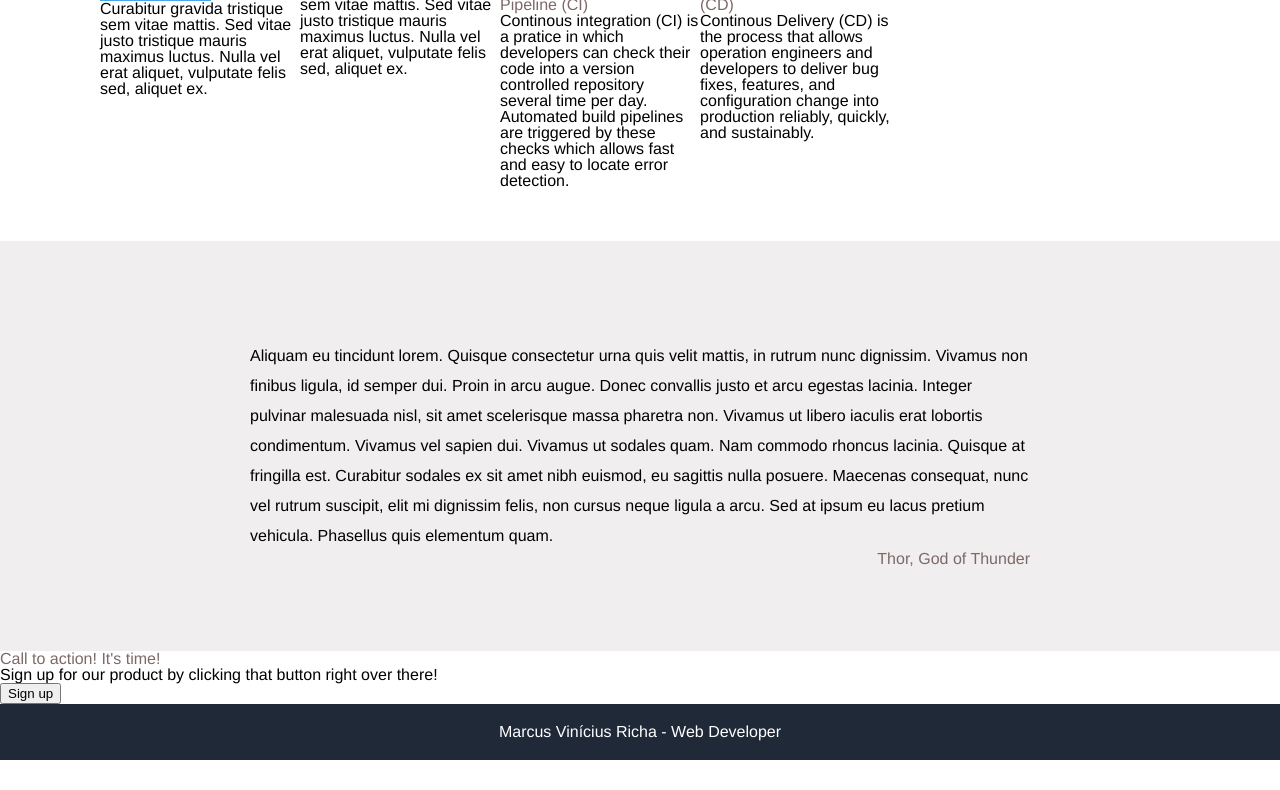
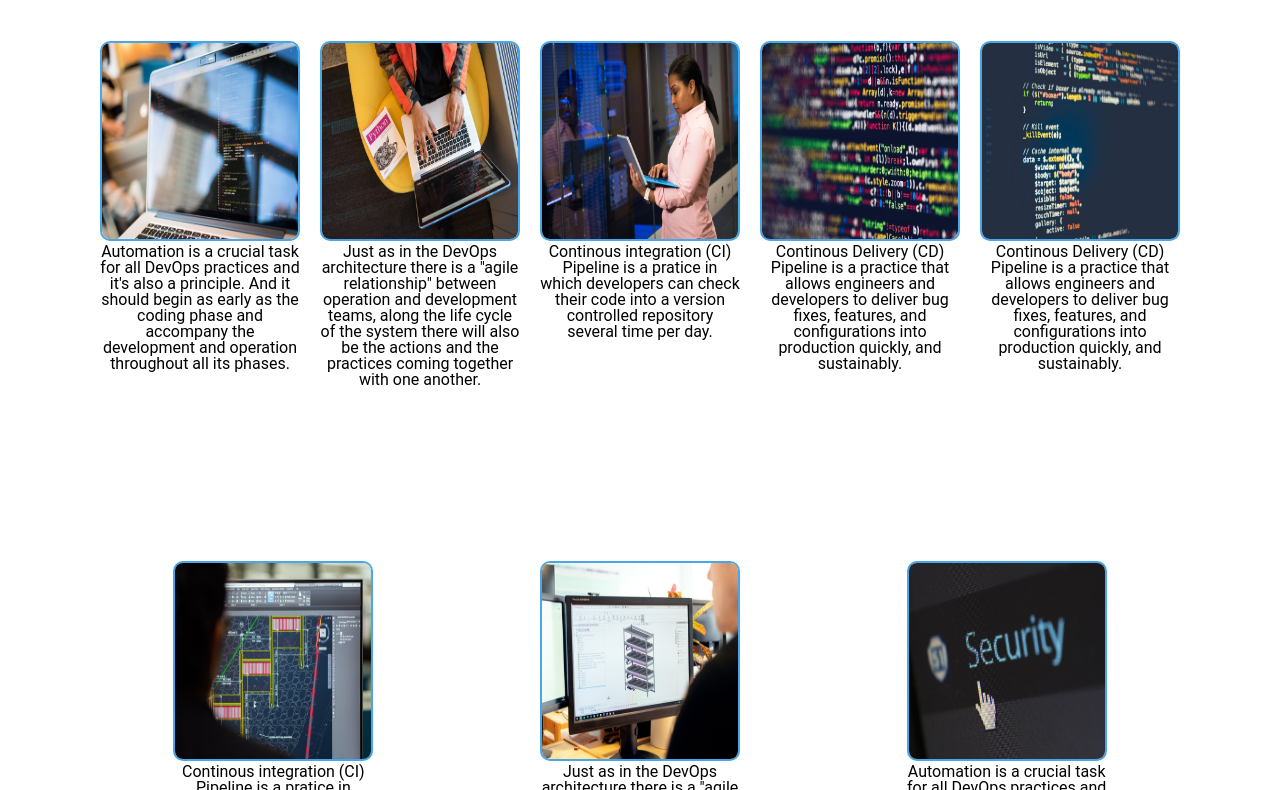
Before and after one commit to ahoymarcus/odin-landing-page, a plain HTML site: page index.html in a window 1280 px wide. Shown: the part 479-1269 px from the top of the page. Before the commit the page ends 1239 px from the top, so only its background shows below. Drawn offline with Linux system fonts and the light colour scheme.

Commit message:
Finish Information-Sec. Update colors for Testimonial Sec

```diff
--- a/index.html
+++ b/index.html
@@ -31,29 +31,47 @@
             </div>
 
             <div class="information-section">
-                <h2 class="information-section-title">Some random information</h2>
+                <h2 class="information-section-title">Dev-Ops Resources on the Web</h2>
                 <div class="information-section__items-container">
                     <div class="information-section__item">
-                       <img src="./public/images/devops-icon-01.png" alt="dev-ops icon" />
-                        <p>Curabitur gravida tristique sem vitae mattis. Sed vitae justo tristique mauris maximus luctus. Nulla vel erat aliquet, vulputate felis sed, aliquet ex.</p>
+                       <img src="./public/images/development-pexels-christina-morillo-small.jpg" alt="dev-ops icon" />
+                        <p class="information-section__text">Automation is a crucial task for all DevOps practices and it's also a principle. And it should begin as early as the coding phase and accompany the development and operation throughout all its phases.</p>
                     </div>
                     <div class="information-section__item">
-                        <p>Curabitur gravida tristique sem vitae mattis. Sed vitae justo tristique mauris maximus luctus. Nulla vel erat aliquet, vulputate felis sed, aliquet ex.</p>
+                        <img src="./public/images/development-pexels-christina-morillo-small-02.jpg" alt="dev-ops icon" />
+                        <p class="information-section__text">Just as in the DevOps architecture there is a "agile relationship" between operation and development teams, along the life cycle of the system there will also be the actions and the practices coming together with one another.</p>
                     </div>
                     <div class="information-section__item">
-                        <div>Countinous Integration Pipeline (CI)</div>
-                        <p>Continous integration (CI) is a pratice in which developers can check their code into a version controlled repository several time per day. Automated build pipelines are triggered by these checks which allows fast and easy to locate error detection.</p>
+                        <img src="./public/images/development-pexels-christina-morillo-small-03.jpg" alt="dev-ops icon" />
+                        <p class="information-section__text">Continous integration (CI) Pipeline is a pratice in which developers can check their code into a version controlled repository several time per day. </p>
                     </div>
                     <div class="information-section__item">
-                        <div>Continous Delivery Pipeline (CD)</div>
-                        <p>Continous Delivery (CD) is the process that allows operation engineers and developers to deliver bug fixes, features, and configuration change into production reliably, quickly, and sustainably.</p>
+                        <img src="./public/images/development-pexels-markus-spiske-small.jpg" alt="dev-ops icon" />
+                        <p class="information-section__text">Continous Delivery (CD) Pipeline is a practice that allows engineers and developers to deliver bug fixes, features, and configurations into production quickly, and sustainably.</p>
+                    </div>
+
+                    <div class="information-section__item">
+                        <img src="./public/images/development-pexels-markus-spiske-small-02.jpg" alt="dev-ops icon" />
+                        <p class="information-section__text">Continous Delivery (CD) Pipeline is a practice that allows engineers and developers to deliver bug fixes, features, and configurations into production quickly, and sustainably.</p>
+                    </div>
+                     <div class="information-section__item">
+                        <img src="./public/images/development-pexels-thisisengineering-small-02.jpg" alt="dev-ops icon" />
+                        <p class="information-section__text">Continous integration (CI) Pipeline is a pratice in which developers can check their code into a version controlled repository several time per day. </p>
+                    </div>
+                    <div class="information-section__item">
+                        <img src="./public/images/development-pexels-thisisengineering-small.jpg" alt="dev-ops icon" />
+                        <p class="information-section__text">Just as in the DevOps architecture there is a "agile relationship" between operation and development teams, along the life cycle of the system there will also be the actions and the practices coming together with one another.</p>
+                    </div>
+                     <div class="information-section__item">
+                       <img src="./public/images/development-pexels-pixabay-small.jpg" alt="dev-ops icon" />
+                        <p class="information-section__text">Automation is a crucial task for all DevOps practices and it's also a principle. And it should begin as early as the coding phase and accompany the development and operation throughout all its phases.</p>
                     </div>
                 </div>
             </div>
 
             <div class="testimonial-section">
-                <p class="testimonial-section__text">Aliquam eu tincidunt lorem. Quisque consectetur urna quis velit mattis, in rutrum nunc dignissim. Vivamus non finibus ligula, id semper dui. Proin in arcu augue. Donec convallis justo et arcu egestas lacinia. Integer pulvinar malesuada nisl, sit amet scelerisque massa pharetra non. Vivamus ut libero iaculis erat lobortis condimentum. Vivamus vel sapien dui. Vivamus ut sodales quam. Nam commodo rhoncus lacinia. Quisque at fringilla est. Curabitur sodales ex sit amet nibh euismod, eu sagittis nulla posuere. Maecenas consequat, nunc vel rutrum suscipit, elit mi dignissim felis, non cursus neque ligula a arcu. Sed at ipsum eu lacus pretium vehicula. Phasellus quis elementum quam.</p>
-                <span class="testimonial-section__author">Thor, God of Thunder</span>
+                <p class="testimonial-section__text">The DevOps is a combination of two words, one is software Development, and second is Operations. This allows a single team to handle the entire application lifecycle, from development to testing, deployment, and operations. DevOps helps you to reduce the disconnection between software developers, quality assurance (QA) engineers, and system administrators. DevOps promotes collaboration between Development and Operations team to deploy code to production faster in an automated & repeatable way. </p>
+                <span class="testimonial-section__author"><a target="_blank" href="https://www.javatpoint.com/devops">JavaTPoint Tutorials</a></span>
             </div>
 
             <div class="action-section">
--- a/styles/main.css
+++ b/styles/main.css
@@ -51,7 +51,7 @@ html {
 
 
 body {
-    font-family: Helvetica, Sans-serif;
+    font-family: Roboto, Sans-serif;
     background-color: #fff; /*#f5e34752;*/
     color: #7d6969; /*#716c6c; #7d6969*/
 
@@ -150,32 +150,49 @@ a {
 }
 
 .information-section__items-container {
+    margin: 60px 0;
     display: flex;
+    justify-content: space-around;
+    flex-wrap: wrap;
+    gap: 20px;
 }
 
 .information-section__item {
     width: 200px;
-    height: 200px;
+    height: 500px;
 }
 
 .information-section__item img {
-    width: 50px;
-    height: 50px;
+    width: 200px;
+    height: 200px;
     border: 2px solid #49a6e9;
+    border-radius: 10px;
 }
 
+.information-section__text {
+    text-align: center;
+}
 
 .testimonial-section {
+    color: black;
     background-color: #f0eeee; /*#f0b9b9; #f5e34752; #E5E7EB;*/
     padding: 100px 250px;
 }
 
 .testimonial-section__text {
-    line-height: 30px;
+    color: #7d6969;
+    font-weight: 800;
+    line-height: 35px;
+    text-align: center;
 }
 
 .testimonial-section__author {
     float: right;
+}
+
+.testimonial-section__author a {
+    color: black;
+    font-weight: 500;
 }
 
 
```
Also changed, not shown: public/images/development-pexels-christina-morillo-small-02.jpg (added), public/images/development-pexels-christina-morillo-small-03.jpg (added), public/images/development-pexels-christina-morillo-small.jpg (added), public/images/development-pexels-markus-spiske-small-02.jpg (added), public/images/development-pexels-markus-spiske-small.jpg (added), public/images/development-pexels-pixabay-small.jpg (added), public/images/development-pexels-thisisengineering-small-02.jpg (added), public/images/development-pexels-thisisengineering-small.jpg (added).
